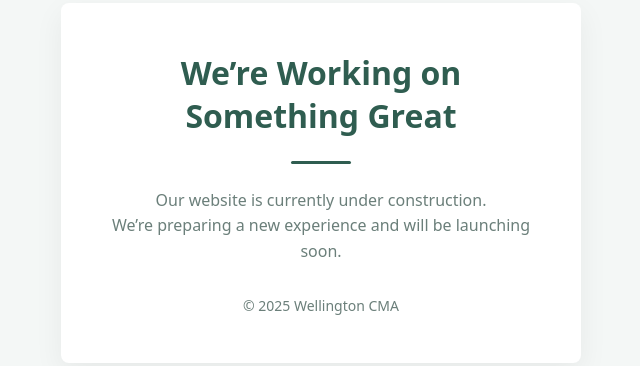
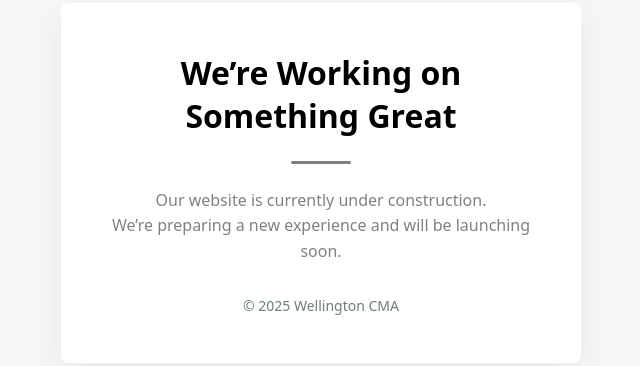
Before and after one commit to chihaby/under-construction, a plain HTML site: page index.html in a window 1280 px wide. Shown: the part 217-583 px from the top of the page, without its empty margins (319-959 px from the left). Drawn offline with Linux system fonts and the light colour scheme.

Commit message:
edits color

```diff
--- a/index.html
+++ b/index.html
@@ -44,19 +44,19 @@
     h1 {
       font-size: 2rem;
       margin-bottom: 1rem;
-      color: var(--primary);
+      color: black;
     }
 
     p {
       font-size: 1rem;
-      color: var(--text-muted);
+      color: grey;
       line-height: 1.6;
     }
 
     .divider {
       width: 60px;
       height: 3px;
-      background: var(--primary);
+      background: gray;
       margin: 1.5rem auto;
       border-radius: 2px;
     }
```
